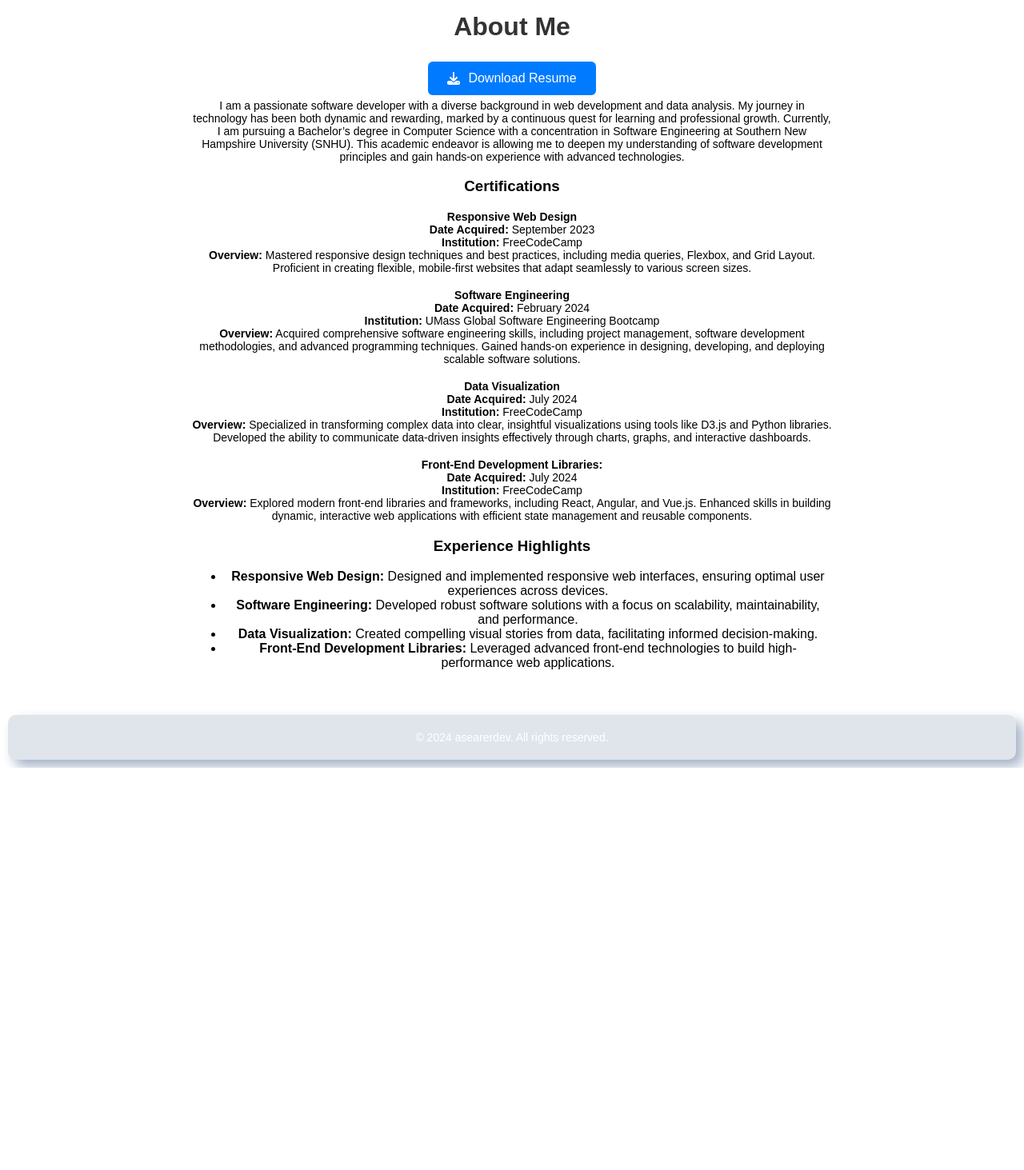
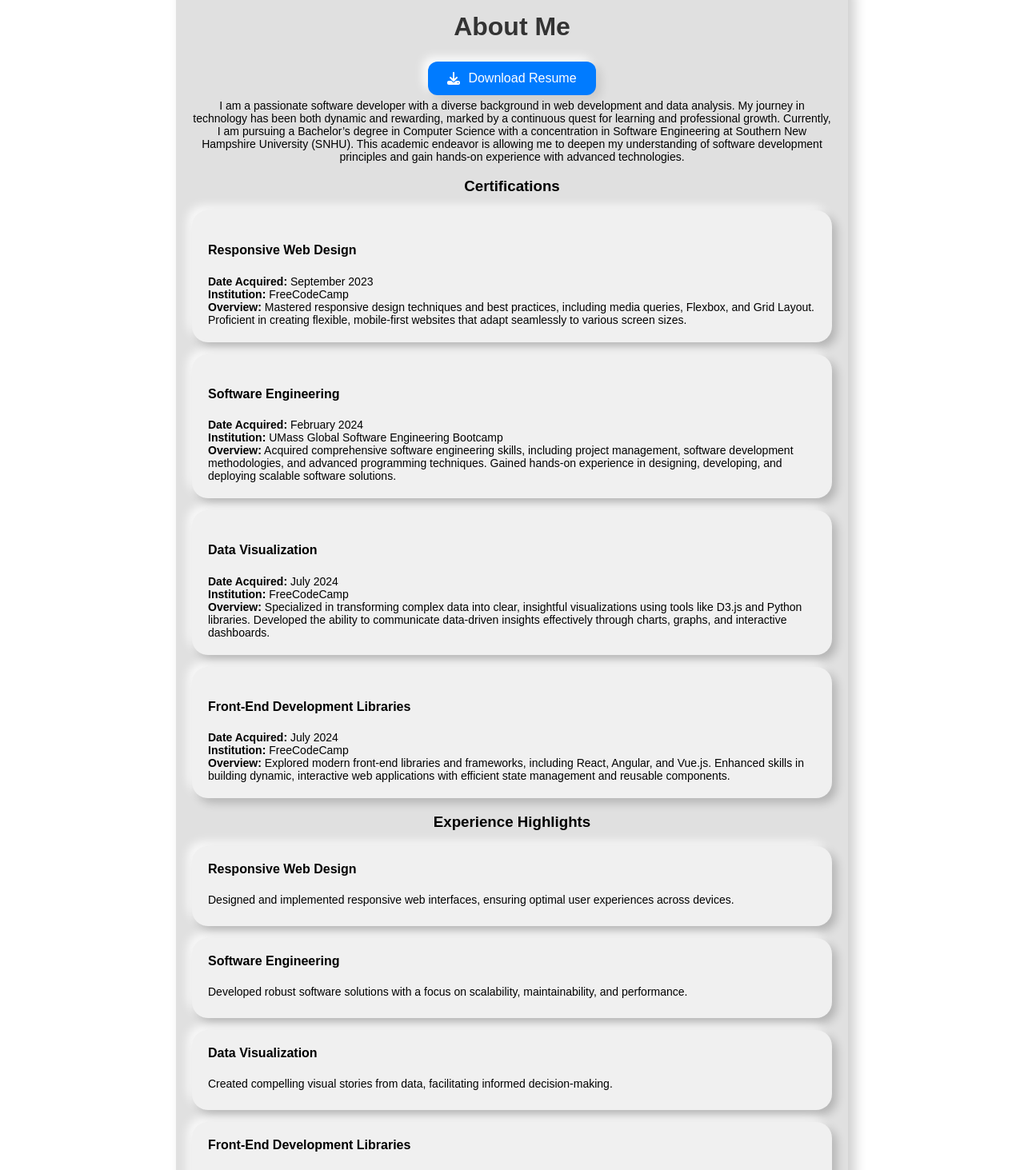
Before and after one commit to asearer/portfolio, a React (Create React App) app: page /about in a window 1280 px wide. Shown: the part 140-1603 px from the top of the page at 80% size. Before the commit the page ends 1100 px from the top, so only its background shows below. Built offline with nearby package versions, Linux system fonts and the light colour scheme.

Commit message:
On branch main  Your branch is up to date with 'origin/main'.  Changes to be committed: 	modified:   src/components/About.css 	modified:   src/components/About.js

```diff
--- a/src/components/About.css
+++ b/src/components/About.css
@@ -4,6 +4,9 @@
   max-width: 800px;
   margin: auto;
   text-align: center; /* Center text and inline elements */
+  background: #e0e0e0; /* Light background for contrast */
+  border-radius: 20px; /* Rounded corners for neumorphism */
+  box-shadow: 8px 8px 16px rgba(0, 0, 0, 0.2), -8px -8px 16px rgba(255, 255, 255, 0.8); /* Neumorphic shadow effect */
 }
 
 /* Header Styling */
@@ -15,7 +18,7 @@
 
 /* Modal Button Styling */
 .modal-button {
-  background-color: #007bff; /* Modern blue color */
+  background-color: #007bff; /* Keep the modern blue color */
   border: none;
   color: #fff;
   padding: 12px 24px; /* Increased padding */
@@ -24,14 +27,16 @@
   display: inline-flex; /* Inline-flex for text and icon alignment */
   align-items: center;
   font-size: 16px;
-  border-radius: 6px; /* Rounded corners */
+  border-radius: 12px; /* Rounded corners */
   margin: 5px;
   cursor: pointer;
-  transition: background-color 0.3s ease; /* Smooth color transition */
+  transition: background-color 0.3s ease, box-shadow 0.3s ease; /* Smooth color and shadow transitions */
+  box-shadow: 6px 6px 12px rgba(0, 0, 0, 0.1), -6px -6px 12px rgba(255, 255, 255, 0.9); /* Neumorphic shadow effect */
 }
 
 .modal-button:hover {
   background-color: #0056b3; /* Darker blue on hover */
+  box-shadow: 4px 4px 8px rgba(0, 0, 0, 0.2), -4px -4px 8px rgba(255, 255, 255, 0.8); /* Darker shadow on hover */
 }
 
 /* Modal Button Icon Styling */
@@ -49,23 +54,23 @@
   width: 100%;
   height: 100%;
   overflow: auto;
-  background-color: rgba(0, 0, 0, 0.6); /* Slightly darker overlay */
+  background-color: rgba(0, 0, 0, 0.4); /* Slightly darker overlay */
 }
 
 .modal-content {
-  background-color: #fff;
+  background-color: #f0f0f0; /* Light gray background for neumorphism */
   margin: 10% auto; /* Center vertically and horizontally */
   padding: 20px;
-  border: 1px solid #ddd; /* Light border for modern look */
+  border: none; /* No border for neumorphism */
   width: 90%; /* Responsive width */
   max-width: 500px; /* Maximum width for larger screens */
-  border-radius: 12px; /* Rounded corners */
-  box-shadow: 0 4px 8px rgba(0, 0, 0, 0.2); /* Subtle shadow */
+  border-radius: 20px; /* Rounded corners */
+  box-shadow: 6px 6px 12px rgba(0, 0, 0, 0.2), -6px -6px 12px rgba(255, 255, 255, 0.8); /* Neumorphic shadow effect */
   animation: fadeIn 0.3s ease-in; /* Smooth fade-in */
 }
 
 .close {
-  color: #555; /* Darker close button color */
+  color: #333; /* Darker close button color */
   float: right;
   font-size: 24px; /* Slightly smaller font size */
   font-weight: bold;
@@ -87,3 +92,31 @@
     opacity: 1;
   }
 }
+
+/* Certification Cards Styling */
+.certification-card {
+  background-color: #f0f0f0; /* Light gray background for neumorphism */
+  border-radius: 20px; /* Rounded corners */
+  box-shadow: 6px 6px 12px rgba(0, 0, 0, 0.2), -6px -6px 12px rgba(255, 255, 255, 0.8); /* Neumorphic shadow effect */
+  padding: 20px;
+  margin: 15px 0; /* Space between cards */
+  text-align: left; /* Left-align text inside the card */
+}
+
+/* Experience Cards Styling */
+.experience-card {
+  background-color: #f0f0f0; /* Light gray background for neumorphism */
+  border-radius: 20px; /* Rounded corners */
+  box-shadow: 6px 6px 12px rgba(0, 0, 0, 0.2), -6px -6px 12px rgba(255, 255, 255, 0.8); /* Neumorphic shadow effect */
+  padding: 20px;
+  margin: 15px 0; /* Space between cards */
+  text-align: left; /* Left-align text inside the card */
+}
+
+.experience-card h4 {
+  margin-top: 0; /* Remove top margin for the card header */
+}
+
+.experience-card p {
+  margin: 5px 0; /* Margin between paragraphs */
+}
--- a/src/components/About.js
+++ b/src/components/About.js
@@ -49,40 +49,62 @@ const About = () => {
           </a>
         </div>
       </div>
+
+      <div className="about-me">
         <p>
           I am a passionate software developer with a diverse background in web development and data analysis. My journey in technology has been both dynamic and rewarding, marked by a continuous quest for learning and professional growth. Currently, I am pursuing a Bachelor’s degree in Computer Science with a concentration in Software Engineering at Southern New Hampshire University (SNHU). This academic endeavor is allowing me to deepen my understanding of software development principles and gain hands-on experience with advanced technologies.
         </p>
+      </div>
 
       <h3>Certifications</h3>
-      <p><strong>Responsive Web Design</strong></p>
+      <div className="certification-card">
+        <h4>Responsive Web Design</h4>
         <p><strong>Date Acquired:</strong> September 2023</p>
         <p><strong>Institution:</strong> FreeCodeCamp</p>
-      <p><strong>Overview:</strong> Mastered responsive design techniques and best practices, including media queries, Flexbox, and Grid Layout. Proficient in creating flexible, mobile-first websites that adapt seamlessly to various screen sizes.</p><br />
+        <p><strong>Overview:</strong> Mastered responsive design techniques and best practices, including media queries, Flexbox, and Grid Layout. Proficient in creating flexible, mobile-first websites that adapt seamlessly to various screen sizes.</p>
+      </div>
 
-      <p><strong>Software Engineering</strong></p>
+      <div className="certification-card">
+        <h4>Software Engineering</h4>
         <p><strong>Date Acquired:</strong> February 2024</p>
         <p><strong>Institution:</strong> UMass Global Software Engineering Bootcamp</p>
-      <p><strong>Overview:</strong> Acquired comprehensive software engineering skills, including project management, software development methodologies, and advanced programming techniques. Gained hands-on experience in designing, developing, and deploying scalable software solutions.</p><br />
+        <p><strong>Overview:</strong> Acquired comprehensive software engineering skills, including project management, software development methodologies, and advanced programming techniques. Gained hands-on experience in designing, developing, and deploying scalable software solutions.</p>
+      </div>
 
-      <p><strong>Data Visualization</strong></p>
+      <div className="certification-card">
+        <h4>Data Visualization</h4>
         <p><strong>Date Acquired:</strong> July 2024</p>
         <p><strong>Institution:</strong> FreeCodeCamp</p>
-      <p><strong>Overview:</strong> Specialized in transforming complex data into clear, insightful visualizations using tools like D3.js and Python libraries. Developed the ability to communicate data-driven insights effectively through charts, graphs, and interactive dashboards.</p><br />
+        <p><strong>Overview:</strong> Specialized in transforming complex data into clear, insightful visualizations using tools like D3.js and Python libraries. Developed the ability to communicate data-driven insights effectively through charts, graphs, and interactive dashboards.</p>
+      </div>
 
-      <p><strong>Front-End Development Libraries:</strong></p>
+      <div className="certification-card">
+        <h4>Front-End Development Libraries</h4>
         <p><strong>Date Acquired:</strong> July 2024</p>
         <p><strong>Institution:</strong> FreeCodeCamp</p>
         <p><strong>Overview:</strong> Explored modern front-end libraries and frameworks, including React, Angular, and Vue.js. Enhanced skills in building dynamic, interactive web applications with efficient state management and reusable components.</p>
+      </div>
 
       <h3>Experience Highlights</h3>
-      <ul>
-        <li><strong>Responsive Web Design:</strong> Designed and implemented responsive web interfaces, ensuring optimal user experiences across devices.</li>
-        <li><strong>Software Engineering:</strong> Developed robust software solutions with a focus on scalability, maintainability, and performance.</li>
-        <li><strong>Data Visualization:</strong> Created compelling visual stories from data, facilitating informed decision-making.</li>
-        <li><strong>Front-End Development Libraries:</strong> Leveraged advanced front-end technologies to build high-performance web applications.</li>
-      </ul>
+      <div className="experience-card">
+        <h4>Responsive Web Design</h4>
+        <p>Designed and implemented responsive web interfaces, ensuring optimal user experiences across devices.</p>
+      </div>
 
+      <div className="experience-card">
+        <h4>Software Engineering</h4>
+        <p>Developed robust software solutions with a focus on scalability, maintainability, and performance.</p>
+      </div>
 
+      <div className="experience-card">
+        <h4>Data Visualization</h4>
+        <p>Created compelling visual stories from data, facilitating informed decision-making.</p>
+      </div>
+
+      <div className="experience-card">
+        <h4>Front-End Development Libraries</h4>
+        <p>Leveraged advanced front-end technologies to build high-performance web applications.</p>
+      </div>
     </section>
   );
 };
```
Lines whose indentation alone changed are shown as unchanged.
